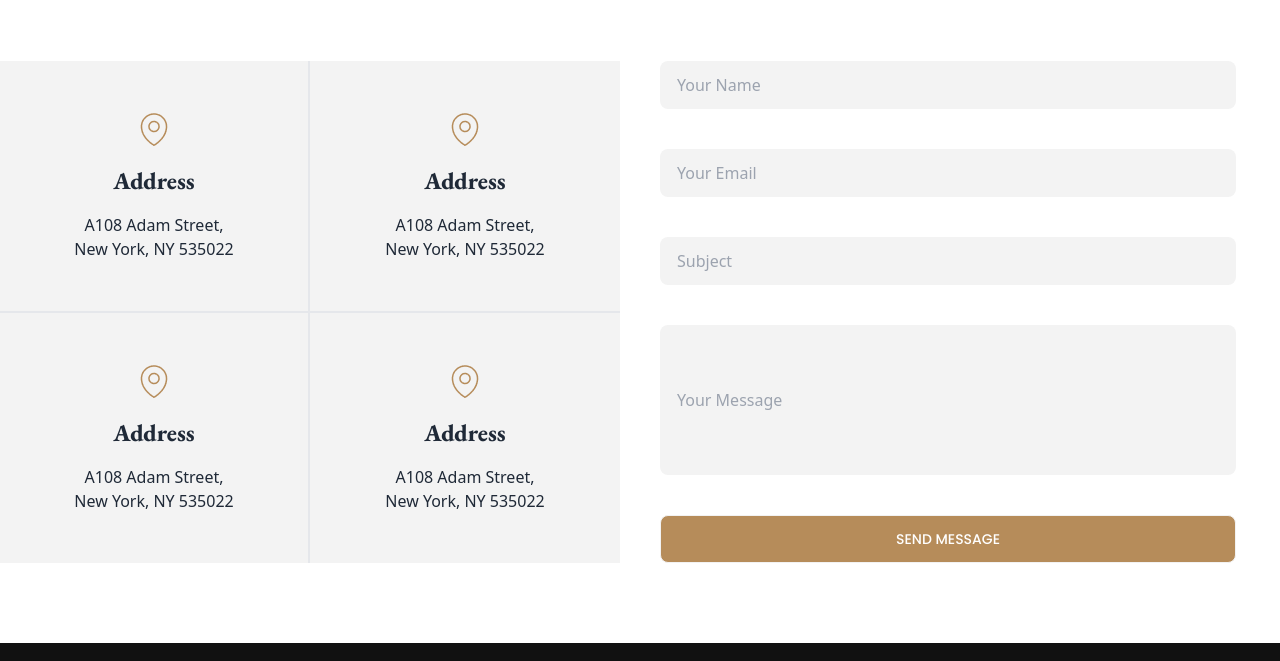
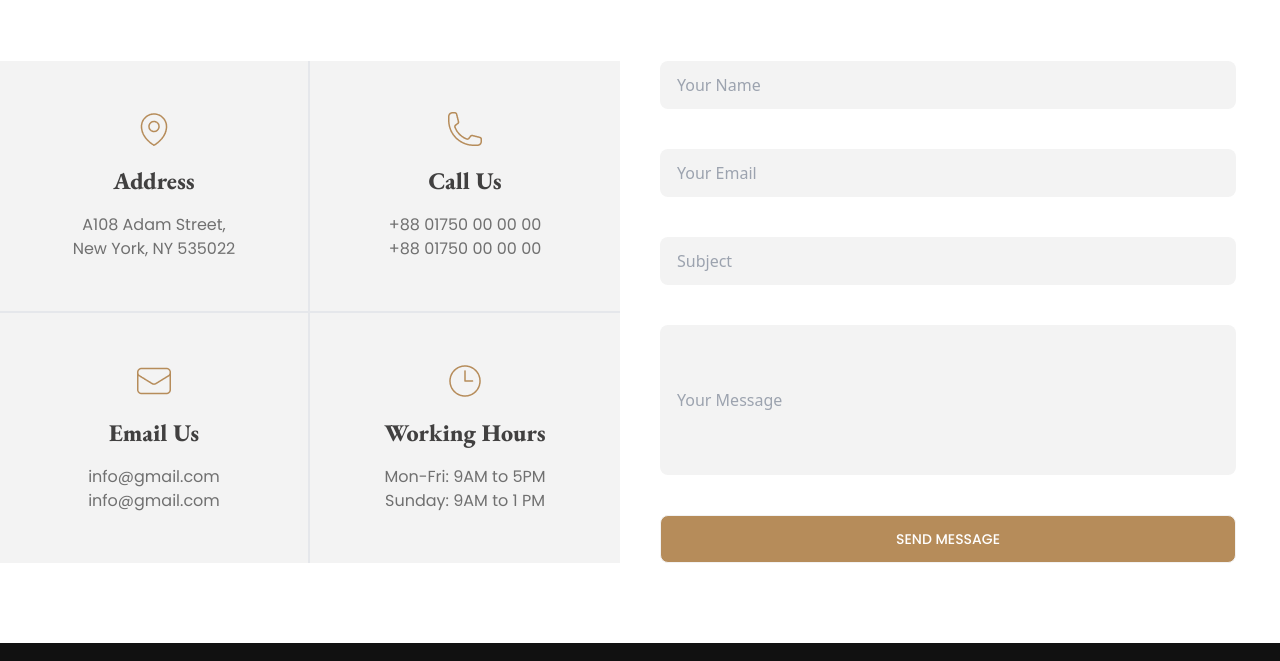
Before and after one commit to mdiqbalkhan/legal-solution, a plain HTML site: page index.html in a window 1280 px wide. Shown: the part 3895-4556 px from the top of the page. Drawn offline with nearby package versions, Linux system fonts and the light colour scheme.

Commit message:
contact us edit

```diff
--- a/index.html
+++ b/index.html
@@ -387,40 +387,45 @@
 
 
         <div class="flex gap-10">
-          <div class="grid grid-cols-2 flex-1">
+          <div class="grid grid-cols-2 flex-1 ">
             <div class="bg-[#F3F3F3] space-y-4 p-12 border-b-2 border-r-2">
               <div class="flex items-center justify-center">
                 <img class="" src="./images/location.png" alt="">
               </div>
-              <h2 class="font-extrabold font-EB-Garamond text-2xl text-center">Address</h2>
-              <p class="text-center">A108 Adam Street, <br>
+              <h2 class="font-extrabold font-EB-Garamond text-2xl text-center text-[#414040]">Address</h2>
+              <p class="text-center text-[#707070] font-poppins">A108 Adam Street, <br>
                 New York, NY 535022</p>
 
             </div>
             <div class="bg-[#F3F3F3] space-y-4 p-12 border-b-2">
               <div class="flex items-center justify-center">
-                <img class="" src="./images/location.png" alt="">
+                <img class="" src="./images/call.png" alt="">
               </div>
-              <h2 class="font-extrabold font-EB-Garamond text-2xl text-center">Address</h2>
-              <p class="text-center">A108 Adam Street, <br>
-                New York, NY 535022</p>
+              <h2 class="font-extrabold font-EB-Garamond text-2xl text-center text-[#414040]">Call Us</h2>
+              <p class="text-center text-[#707070] font-poppins">+88 01750 00 00 00
+                <br>
+                +88 01750 00 00 00
+                </p>
 
             </div>
             <div class="bg-[#F3F3F3] space-y-4 p-12 border-r-2">
               <div class="flex items-center justify-center">
-                <img class="" src="./images/location.png" alt="">
+                <img class="" src="./images/email.png" alt="">
               </div>
-              <h2 class="font-extrabold font-EB-Garamond text-2xl text-center">Address</h2>
-              <p class="text-center">A108 Adam Street, <br>
-                New York, NY 535022</p>
+              <h2 class="font-extrabold font-EB-Garamond text-2xl text-center text-[#414040]">Email Us</h2>
+              <p class="text-center text-[#707070] font-poppins">info@gmail.com
+                <br>
+                info@gmail.com
+                </p>
 
             </div><div class="bg-[#F3F3F3] space-y-4 p-12">
               <div class="flex items-center justify-center">
-                <img class="" src="./images/location.png" alt="">
+                <img class="" src="./images/time.png" alt="">
               </div>
-              <h2 class="font-extrabold font-EB-Garamond text-2xl text-center">Address</h2>
-              <p class="text-center">A108 Adam Street, <br>
-                New York, NY 535022</p>
+              <h2 class="font-extrabold font-EB-Garamond text-2xl text-center text-[#414040]">Working Hours</h2>
+              <p class="text-center text-[#707070] font-poppins">Mon-Fri: 9AM to 5PM  <br>
+
+                Sunday: 9AM to 1 PM</p>
 
             </div>
 
```
